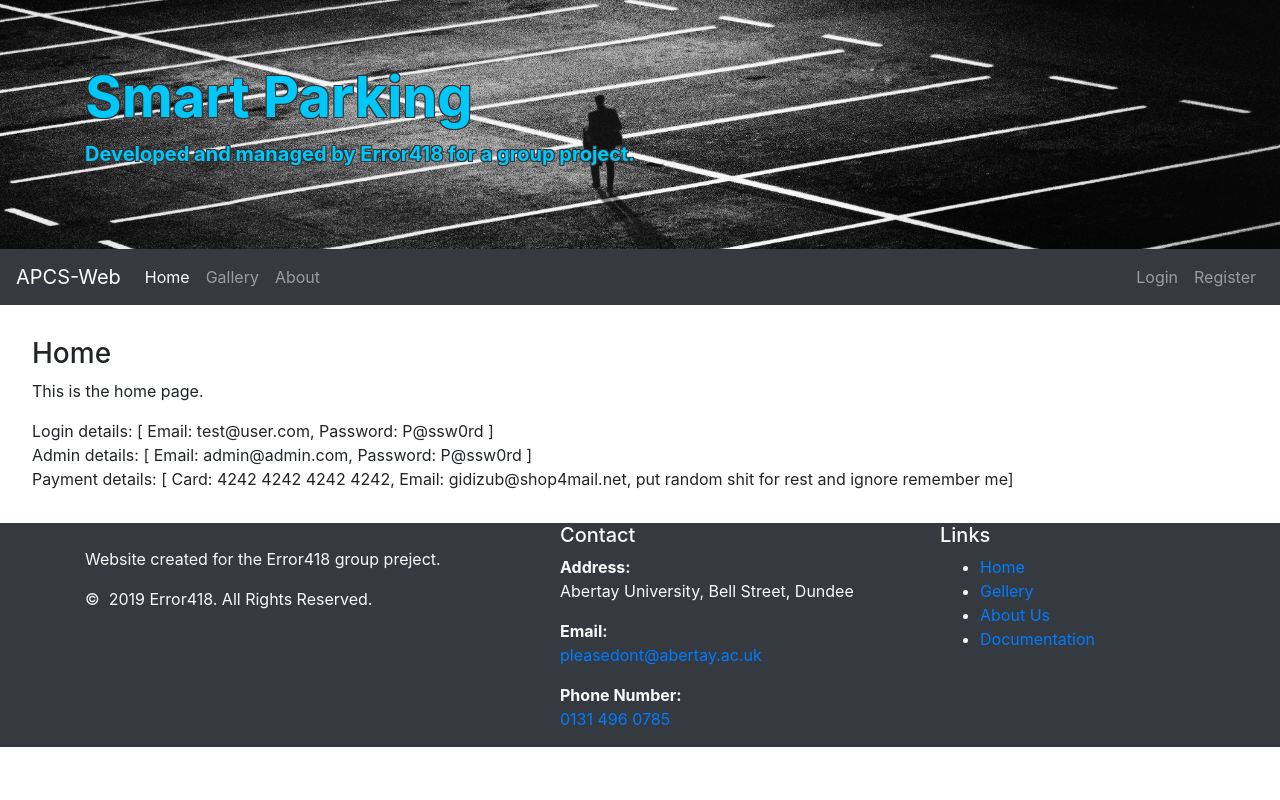
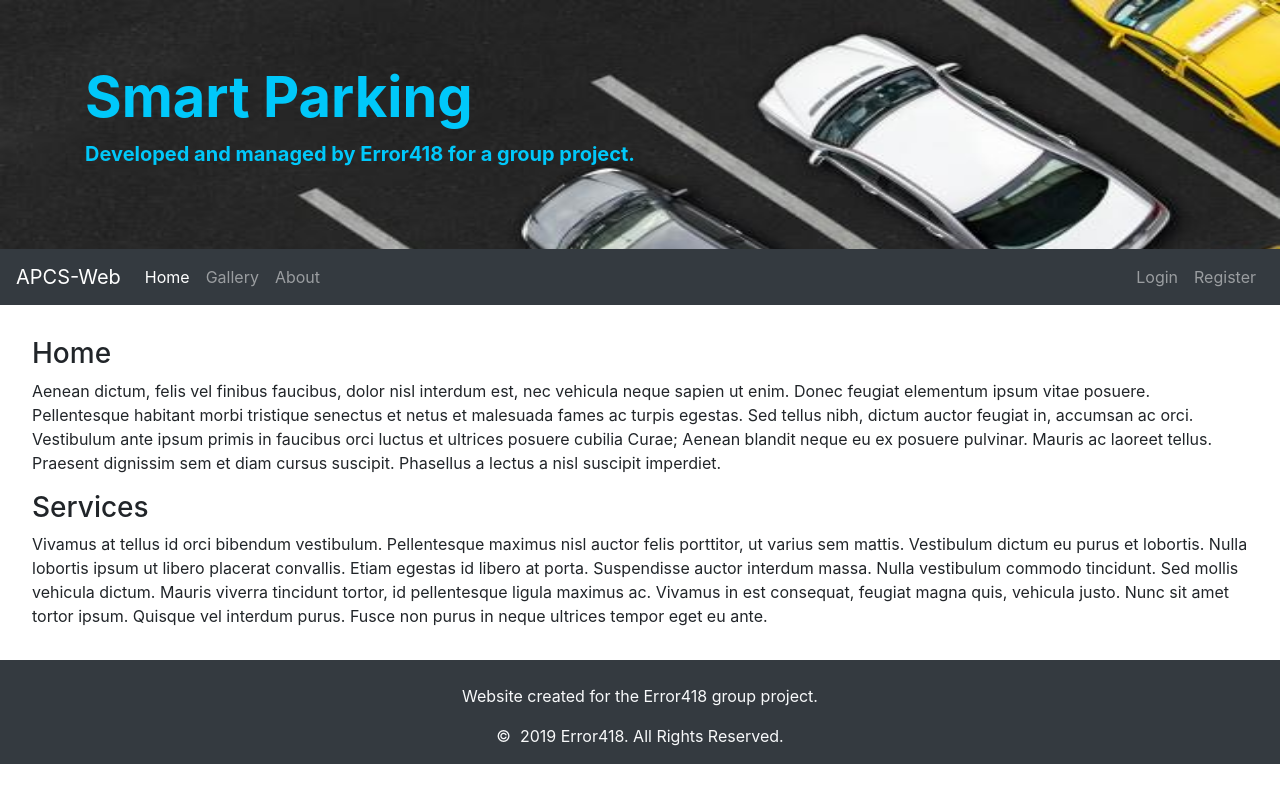
Before and after one commit to MickMelon/AutomaticParkingChargeSystem, a PHP site: page / in a window 1280 px wide. Run offline with PHP 8.4, Linux system fonts and the light colour scheme; some libraries are stand-ins or nearby versions.

Commit message:
Final cleanup of web app

```diff
--- a/Web/app/Views/Pages/home.php
+++ b/Web/app/Views/Pages/home.php
@@ -1,7 +1,6 @@
-<p>This is the home page.</p>
+<p>Aenean dictum, felis vel finibus faucibus, dolor nisl interdum est, nec vehicula neque sapien ut enim. Donec feugiat elementum ipsum vitae posuere. Pellentesque habitant morbi tristique senectus et netus et malesuada fames ac turpis egestas. Sed tellus nibh, dictum auctor feugiat in, accumsan ac orci. Vestibulum ante ipsum primis in faucibus orci luctus et ultrices posuere cubilia Curae; Aenean blandit neque eu ex posuere pulvinar. Mauris ac laoreet tellus. Praesent dignissim sem et diam cursus suscipit. Phasellus a lectus a nisl suscipit imperdiet. </p>
 
-<?php
-    echo "Login details: [ Email: test@user.com, Password: P@ssw0rd ]<br>";
-    echo "Admin details: [ Email: admin@admin.com, Password: P@ssw0rd ]<br>";
-    echo "Payment details: [ Card: 4242 4242 4242 4242, Email: gidizub@shop4mail.net, put random shit for rest and ignore remember me]";
-?>
+<h3>Services</h3>
+
+
+Vivamus at tellus id orci bibendum vestibulum. Pellentesque maximus nisl auctor felis porttitor, ut varius sem mattis. Vestibulum dictum eu purus et lobortis. Nulla lobortis ipsum ut libero placerat convallis. Etiam egestas id libero at porta. Suspendisse auctor interdum massa. Nulla vestibulum commodo tincidunt. Sed mollis vehicula dictum. Mauris viverra tincidunt tortor, id pellentesque ligula maximus ac. Vivamus in est consequat, feugiat magna quis, vehicula justo. Nunc sit amet tortor ipsum. Quisque vel interdum purus. Fusce non purus in neque ultrices tempor eget eu ante.
--- a/Web/app/Views/Templates/footer.php
+++ b/Web/app/Views/Templates/footer.php
@@ -2,39 +2,12 @@
 
     <footer class="section footer-classic context-dark bg-dark text-light">
         <div class="container">
-          <div class="row row-30">
-            <div class="col-md-4 col-xl-5">
-              <div class="pr-xl-4"><a class="brand"><img class="brand-logo-dark"></a>
-                <p>Website created for the Error418 group preject.</p>
+          <div class="row justify-content-center">
+          <div class=""><a class="brand"><img class="brand-logo-dark"></a>
+                <p>Website created for the Error418 group project.</p>
                 <!-- Rights-->
-                <p class="rights"><span>©  </span><span class="copyright-year">2019</span><span> </span><span>Error418</span><span>. </span><span>All Rights Reserved.</span></p>
+                <p class="rights text-center"><span>©  </span><span class="copyright-year">2019</span><span> </span><span>Error418</span><span>. </span><span>All Rights Reserved.</span></p>
               </div>
-            </div>
-            <div class="col-md-4">
-              <h5>Contact</h5>
-              <dl class="contact-list">
-                <dt class="text-light bg-dark">Address:</dt>
-                <dd>Abertay University, Bell Street, Dundee</dd>
-              </dl>
-              <dl class="contact-list">
-                <dt>Email:</dt>
-                <dd><a href="mailto:#">pleasedont@abertay.ac.uk</a></dd>
-              </dl>
-              <dl class="contact-list">
-                <dt>Phone Number:</dt>
-                <dd><a href="tel:#">0131 496 0785</a> <span></a>
-                </dd>
-              </dl>
-            </div>
-            <div class="col-md-4 col-xl-3">
-              <h5>Links</h5>
-              <ul class="nav-list">
-                <li class="nav-item"><a href="#">Home</a></li>
-                <li class="nav-item"><a href="#">Gellery</a></li>
-                <li class="nav-item"><a href="#">About Us</a></li>
-                <li class="nav-item"><a href="#">Documentation</a></li>
-              </ul>
-            </div>
           </div>
         </div>
       </footer>
--- a/Web/app/Views/Templates/header.php
+++ b/Web/app/Views/Templates/header.php
@@ -13,7 +13,7 @@
 </head>
 <body>
     <header>
-        <div class="jumbotron jumbotron-fluid" style="margin-bottom: 0; background-image: url('public/images/banner.jpg'); background-repeat: no-repeat; background-size: 100% 400px;">
+        <div class="jumbotron jumbotron-fluid" style="margin-bottom: 0; background-image: url('public/images/banner2.jpg'); background-repeat: no-repeat; background-size: 100% 400px;">
             <div class="container">
                 <h1 class="display-4 outline">Smart Parking</h1>
                 <p class="lead outline">Developed and managed by Error418 for a group project.</p>
--- a/Web/public/css/main.css
+++ b/Web/public/css/main.css
@@ -17,7 +17,3 @@ main{
     font-weight: bolder;
     color: rgb(0, 200, 250);
 }
-
-.outline {
-    text-shadow: -1px -1px 0 #333, 1px -1px 0 #333, -1px 1px 0 #333, 1px 1px 0 #333;
-}
```
Also changed, not shown: Web/app/Views/Vehicle/index.php (+3 -7 lines), Web/public/images/banner2.jpg (added).
